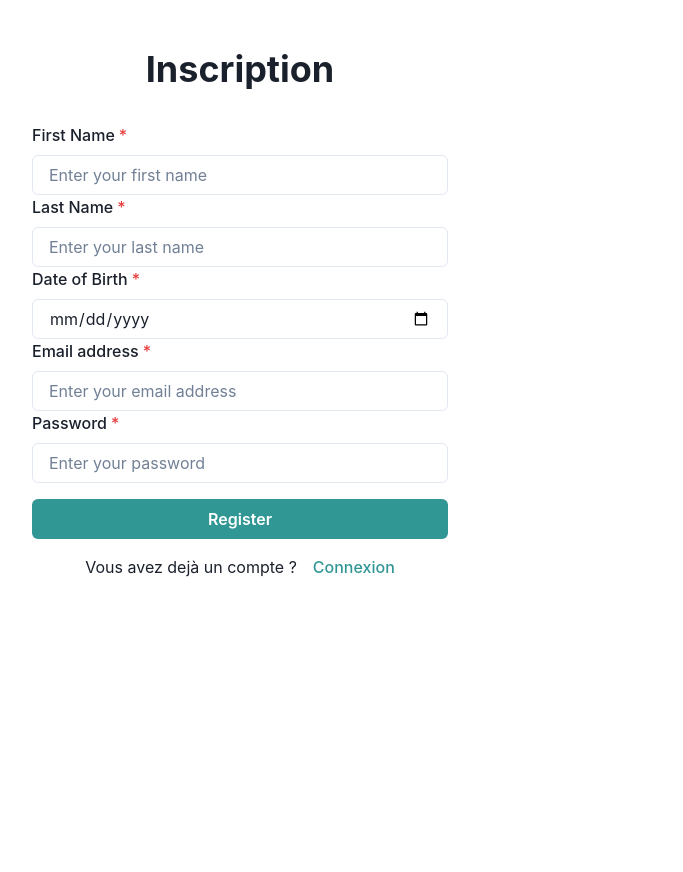
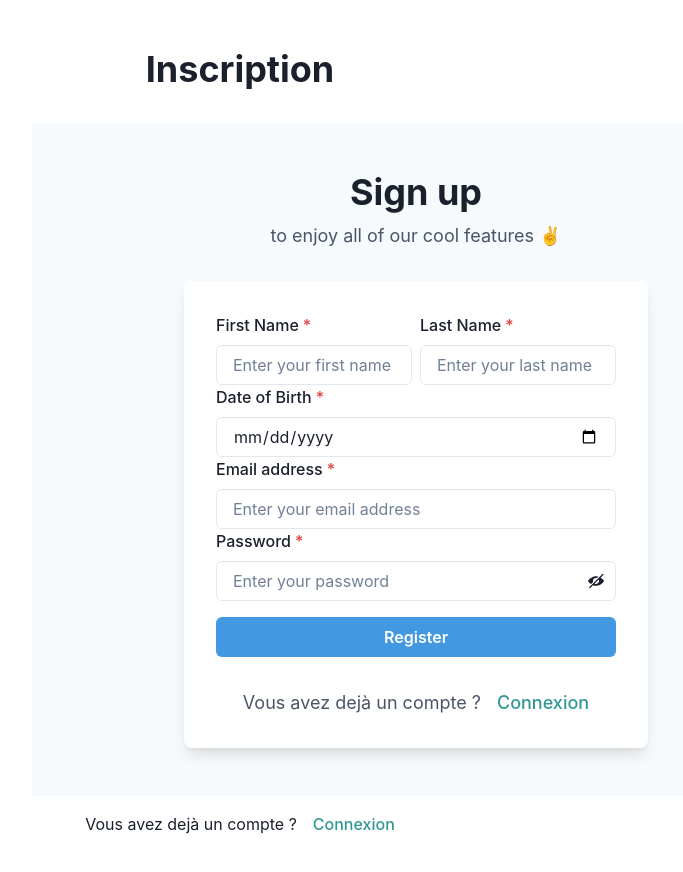
Before and after one commit to lerbix/SmartFlow-Blockchain-Cardano, a React (Vite) app in the folder cardano-front/: page /register in a window 1280 px wide. Shown: the top 872 px of the page, without its empty margins (400-1083 px from the left). Before the commit the page ends 800 px from the top, so only its background shows below. Built offline with nearby package versions, Linux system fonts and the light colour scheme.

Commit message:
Add age validation to registration form

```diff
--- a/cardano-front/src/components/RegistrationForm.jsx
+++ b/cardano-front/src/components/RegistrationForm.jsx
@@ -1,7 +1,22 @@
 import { useState } from "react";
-import {Box, Button, FormControl, FormLabel, Input, Alert, AlertIcon, useToast} from "@chakra-ui/react";
+import {
+    Text,
+    Flex,
+    Box,
+    Button,
+    FormControl,
+    FormLabel,
+    Input,
+    Alert,
+    AlertIcon,
+    useToast,
+    HStack,
+    useColorModeValue,
+    InputGroup, InputRightElement, Heading, Stack, Link,
+} from "@chakra-ui/react";
 import AuthenticationService from "../services/AuthenticationService.js";
 // import { auth } from "../firebase";
+import { ViewIcon, ViewOffIcon } from '@chakra-ui/icons';
 
 const RegistrationForm = () => {
     const [firstName, setFirstName] = useState("");
@@ -13,7 +28,23 @@ const RegistrationForm = () => {
     const [isError, setIsError] = useState(false);
     const toast = useToast();
     const [error, setError] = useState('');
+    const [showPassword, setShowPassword] = useState(false);
 
+    const handleAgeValidation = () => {
+        const today = new Date();
+        const birthDate = new Date(birthdate);
+        let age = today.getFullYear() - birthDate.getFullYear();
+        const monthDiff = today.getMonth() - birthDate.getMonth();
+
+        if (monthDiff < 0 || (monthDiff === 0 && today.getDate() < birthdate.getDate())) {
+            age-=1;
+        }
+        if (age < 18) {
+            setError('You must be at least 18 years old to register.');
+            return false;
+        }
+        return true;
+    }
     const handlePasswordValidation = () => {
         if (password.length < 8) {
             setError('Password must be at least 8 characters long');
@@ -27,7 +58,7 @@ const RegistrationForm = () => {
     }
     const handleRegister = async (event) => {
         event.preventDefault();
-        if (handlePasswordValidation()) {
+        if (handlePasswordValidation()&&handleAgeValidation()) {
             try {
                 await AuthenticationService.register(email, password, firstName, lastName, birthdate);
                 console.log('Utilisateur inscrit');
@@ -46,7 +77,7 @@ const RegistrationForm = () => {
                 setIsSuccess(false);
                 setIsError(true);
             }
-        }else{
+        }else if(!handlePasswordValidation()){
             setIsError(true);
             toast({
                 title: "Error",
@@ -55,24 +86,55 @@ const RegistrationForm = () => {
                 duration: 9000,
                 isClosable: true,
             });
+        }else{
+            setIsError(true);
+            toast({
+                title: "Error",
+                description: "You must be at least 18 years old to register.",
+                status: "error",
+                duration: 9000,
+                isClosable: true,
+            });
         }
+
     };
 
     return (
+        <Flex
+            minH={'fit-content'}
+            width={'3xl'}
+            align={'center'}
+            justify={'center'}
+            bg={useColorModeValue('gray.50', 'gray.800')}>
         <Box>
+            <Stack spacing={8} mx={'auto'} maxW={'lg'} py={12} px={6}>
+                <Stack align={'center'}>
+                    <Heading fontSize={'4xl'} textAlign={'center'}>
+                        Sign up
+                    </Heading>
+                    <Text fontSize={'lg'} color={'gray.600'}>
+                        to enjoy all of our cool features ✌️
+                    </Text>
+                </Stack>
+                <Box
+                    rounded={'lg'}
+                    bg={useColorModeValue('white', 'gray.700')}
+                    boxShadow={'lg'}
+                    p={8}>
             {isSuccess && (
                 <Alert status="success" mb={4}>
                     <AlertIcon />
                     Inscription réussie !
                 </Alert>
             )}
+
             {isError && (
                 <Alert status="error" mb={4}>
                     <AlertIcon />
                     Une erreur est survenue, veuillez réessayer.
                 </Alert>
             )}
-
+<HStack>
             <FormControl id="firstName" isRequired>
                 <FormLabel>First Name</FormLabel>
                 <Input
@@ -92,7 +154,7 @@ const RegistrationForm = () => {
                     onChange={(event) => setLastName(event.target.value)}
                 />
             </FormControl>
-
+</HStack>
             <FormControl id="birthdate" isRequired>
                 <FormLabel>Date of Birth</FormLabel>
                 <Input
@@ -115,17 +177,41 @@ const RegistrationForm = () => {
 
             <FormControl id="password" isRequired>
                 <FormLabel>Password</FormLabel>
-                <Input
-                    type="password"
-                    placeholder="Enter your password"
-                    value={password}
-                    onChange={(event) => setPassword(event.target.value)}
-                />
+                <InputGroup>
+                    <Input type={showPassword ? 'text' : 'password'}
+                           placeholder="Enter your password"
+                           value={password}
+                           onChange={(event) => setPassword(event.target.value)}
+                    />
+                    <InputRightElement h={'full'}>
+                        <Button
+                            variant={'ghost'}
+                            onClick={() =>
+                                setShowPassword((showPassword) => !showPassword)
+                            }>
+                            {showPassword ? <ViewIcon /> : <ViewOffIcon />}
+                        </Button>
+                    </InputRightElement>
+                </InputGroup>
             </FormControl>
-            <Button mt={4} w={"full"} colorScheme="teal" onClick={handleRegister}>
+            <Button mt={4} w={"full"}
+                    bg={'blue.400'}
+                    color={'white'}
+                    _hover={{
+                        bg: 'blue.500',
+                    }} onClick={handleRegister}>
                 Register
             </Button>
+                    <Text fontSize={'lg'} color={'gray.600'} mt={8}>
+                        Vous avez dejà un compte ?
+                        <Link ml={4} color='teal.500' href='/'>
+                            Connexion
+                        </Link>
+                    </Text>
+                </Box>
+            </Stack>
         </Box>
+        </Flex>
     );
 };
 
```
